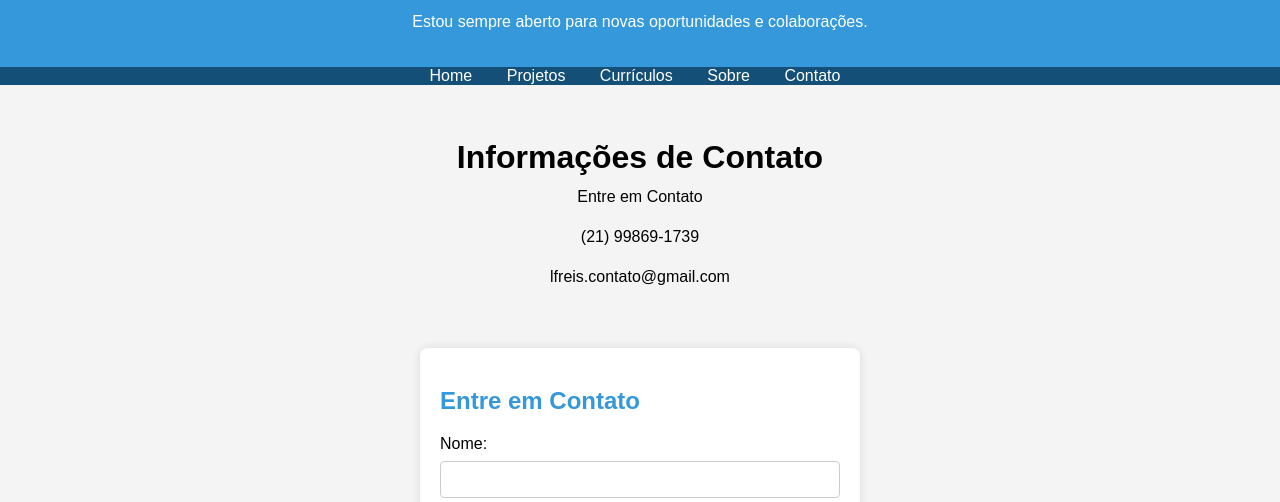
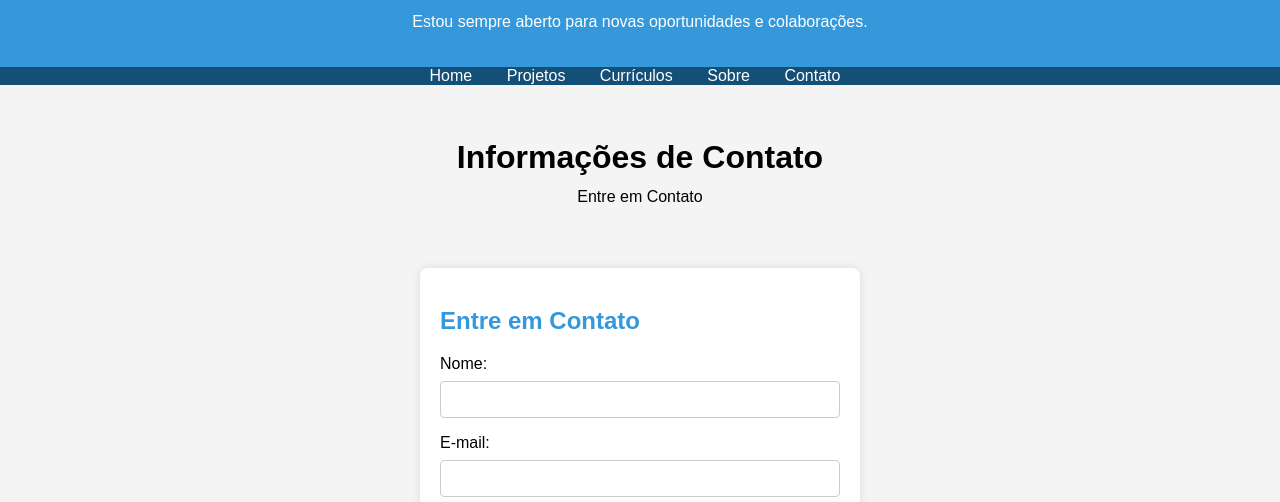
Before and after one commit to DevFelipreis/projeto-integrador, a plain HTML site: page contato.html in a window 1280 px wide. Shown: the part 595-1097 px from the top of the page. Drawn offline with Linux system fonts and the light colour scheme.

Commit message:
Update contato.html

```diff
--- a/contato.html
+++ b/contato.html
@@ -64,14 +64,7 @@
                 <tr class="contato">
                     <td>Entre em Contato</td>
                 </tr>
-                <tr>
-                    <td>(21) 99869-1739</td>
-                </tr>
-                <tr>
-                    <td>lfreis.contato@gmail.com</td>
-                </tr>
-
-            </table>
+                </table>
         </div>
         <div class="container">
             <form action="https://clinicadeolhosdrfrederico.com.br/wp-content/uploads/2019/08/formulario-sucesso.png"
```
